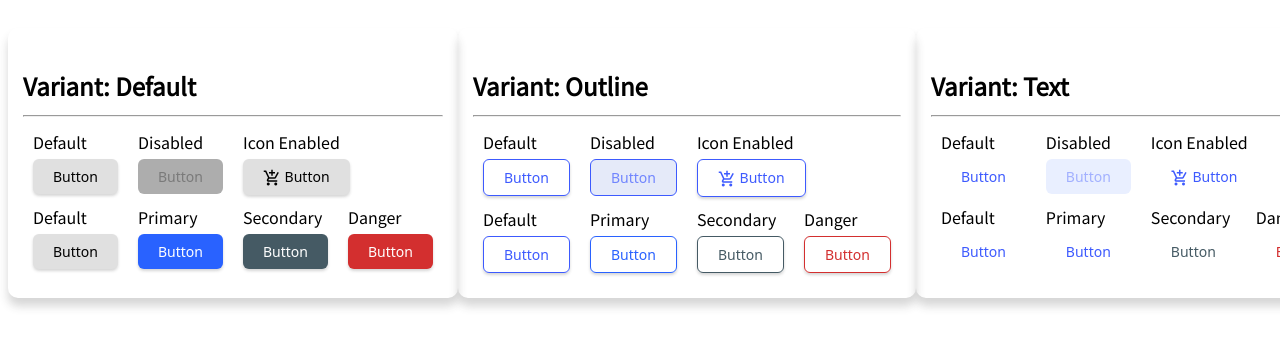
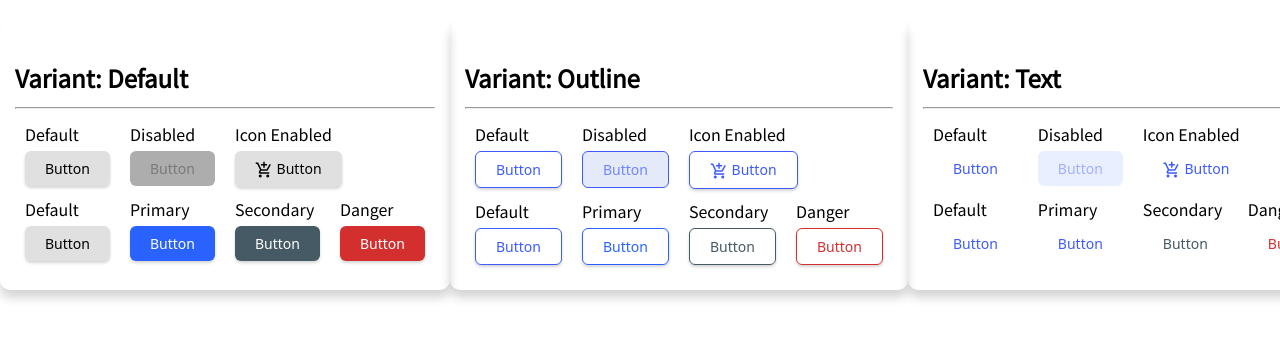
Before and after one commit to aresteban/DevChallenges, a Vue app in the folder vue-devchallenges-button/: page / in a window 1280 px wide. Shown: the top 348 px of the page. Built offline with nearby package versions, Linux system fonts and the light colour scheme.

Commit message:
Add css to reset browser default

```diff
--- a/vue-devchallenges-button/public/index.html
+++ b/vue-devchallenges-button/public/index.html
@@ -6,6 +6,7 @@
     <meta name="viewport" content="width=device-width,initial-scale=1.0">
     <link rel="icon" href="<%= BASE_URL %>favicon.ico">
     <title><%= htmlWebpackPlugin.options.title %></title>
+    <link rel="stylesheet" href="styles.css">
     <link href="https://fonts.googleapis.com/icon?family=Material+Icons" rel="stylesheet">
     <link rel="preconnect" href="https://fonts.gstatic.com">
     <link href="https://fonts.googleapis.com/css2?family=Noto+Sans+JP&display=swap" rel="stylesheet">
--- /dev/null
+++ b/vue-devchallenges-button/public/styles.css
@@ -0,0 +1,5 @@
+/* Barebones browser reset */
+
+body {
+    margin: 0;
+}
```
